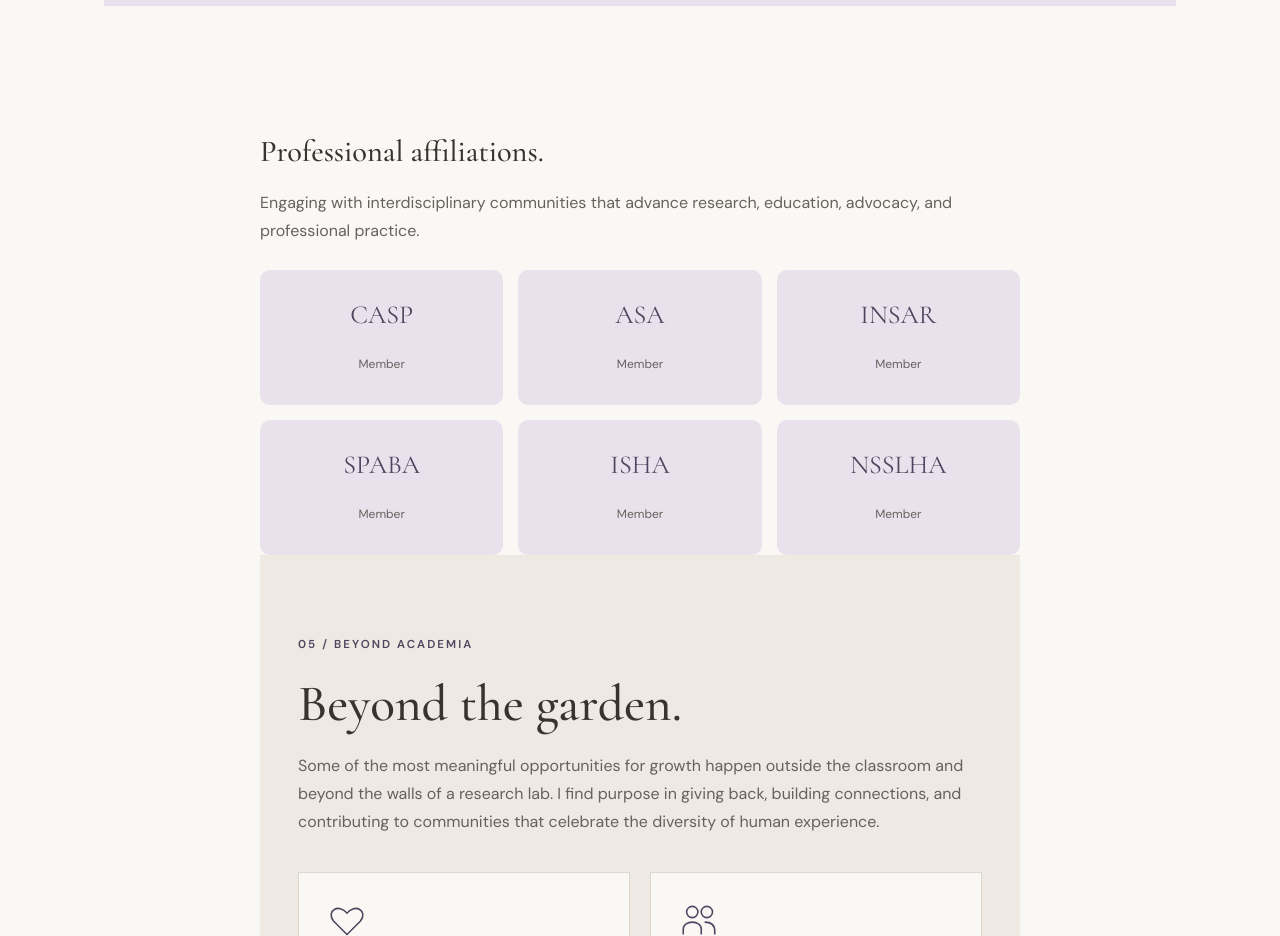
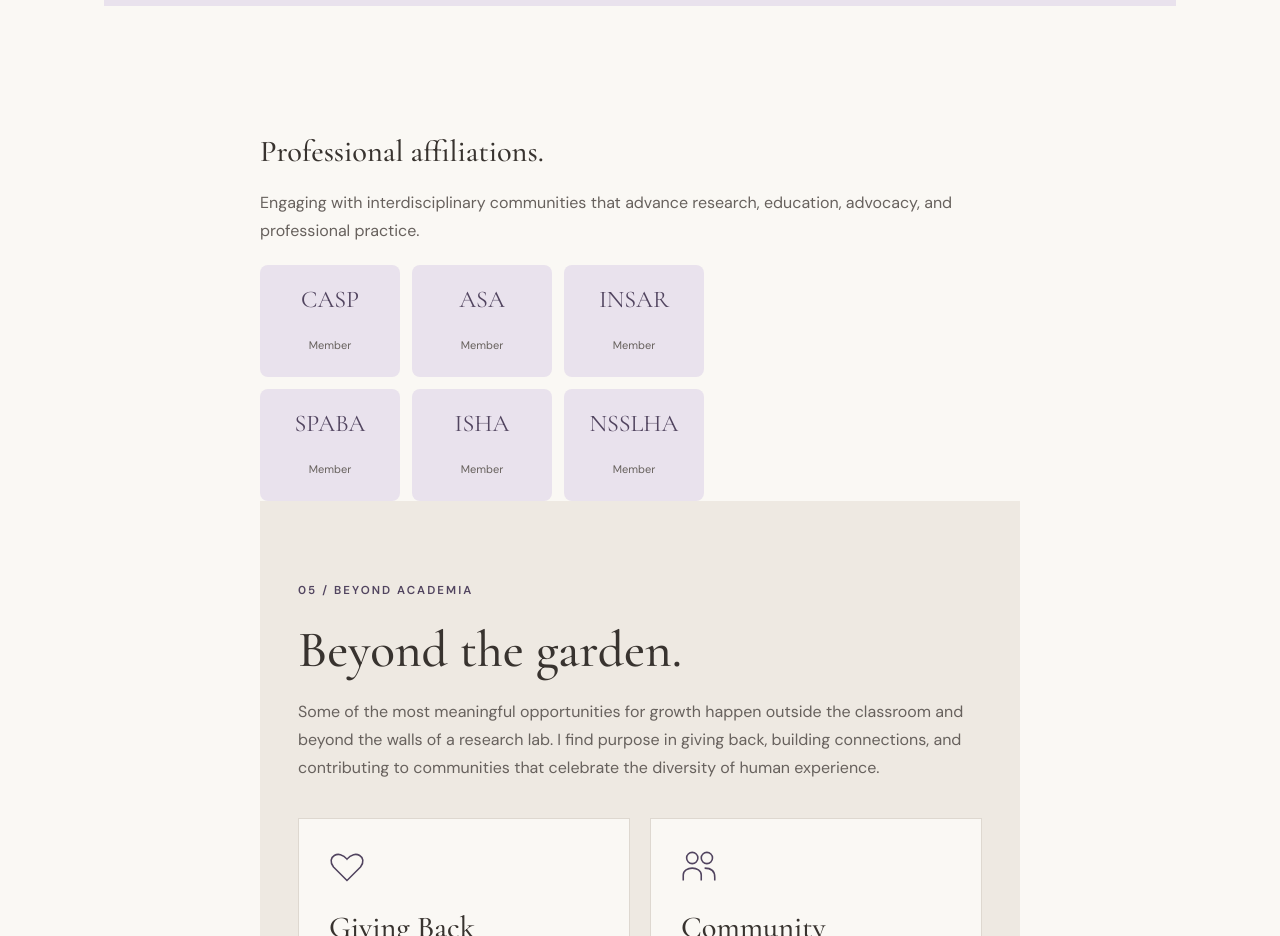
Before and after one commit to acfigueroa/acfigueroa.github.io, a plain HTML site: page index.html in a window 1280 px wide. Shown: the part 7360-8296 px from the top of the page. Drawn offline with nearby package versions, Linux system fonts and the light colour scheme.

Commit message:
Refine professional affiliations styling and layout
Updated styles and layout for professional affiliations section.

```diff
--- a/index.html
+++ b/index.html
@@ -951,41 +951,42 @@ a:focus-visible {
 
    <!-- PROFESSIONAL AFFILIATIONS -->
 
+
 <style>
     .professional-affiliations {
         width: 100%;
-        max-width: 760px;
-        margin: 50px auto 0;
+        margin: 40px 0 0;
         box-sizing: border-box;
     }
 
     .affiliation-grid {
         display: grid;
-        grid-template-columns: repeat(3, minmax(0, 1fr));
-        gap: 15px;
-        margin-top: 25px;
+        grid-template-columns: repeat(3, minmax(0, 140px));
+        gap: 12px;
+        max-width: 444px;
+        margin: 20px 0 0;
     }
 
     .affiliation {
         background: #e9e2ed;
-        border-radius: 10px;
-        padding: 22px 12px;
+        border-radius: 8px;
+        padding: 14px 8px;
         text-align: center;
         color: #51445f;
         font-family: 'Cormorant Garamond', serif;
-        font-size: 26px;
+        font-size: 24px;
         box-sizing: border-box;
     }
 
     .affiliation small {
         font-family: 'DM Sans', sans-serif;
-        font-size: 12px;
+        font-size: 11px;
         color: #67615d;
     }
 
-    @media (max-width: 600px) {
+    @media (max-width: 480px) {
         .affiliation-grid {
-            grid-template-columns: repeat(2, minmax(0, 1fr));
+            grid-template-columns: repeat(2, minmax(0, 140px));
         }
     }
 </style>
@@ -1003,38 +1004,33 @@ a:focus-visible {
     <div class="affiliation-grid">
 
         <div class="affiliation">
-            CASP<br>
-            <small>Member</small>
+            CASP<br><small>Member</small>
         </div>
 
         <div class="affiliation">
-            ASA<br>
-            <small>Member</small>
+            ASA<br><small>Member</small>
         </div>
 
         <div class="affiliation">
-            INSAR<br>
-            <small>Member</small>
+            INSAR<br><small>Member</small>
         </div>
 
         <div class="affiliation">
-            SPABA<br>
-            <small>Member</small>
+            SPABA<br><small>Member</small>
         </div>
 
         <div class="affiliation">
-            ISHA<br>
-            <small>Member</small>
+            ISHA<br><small>Member</small>
         </div>
 
         <div class="affiliation">
-            NSSLHA<br>
-            <small>Member</small>
+            NSSLHA<br><small>Member</small>
         </div>
 
     </div>
 
 </div>
+
 <!-- BEYOND THE GARDEN -->
 
 <section class="oat" id="community">
```
